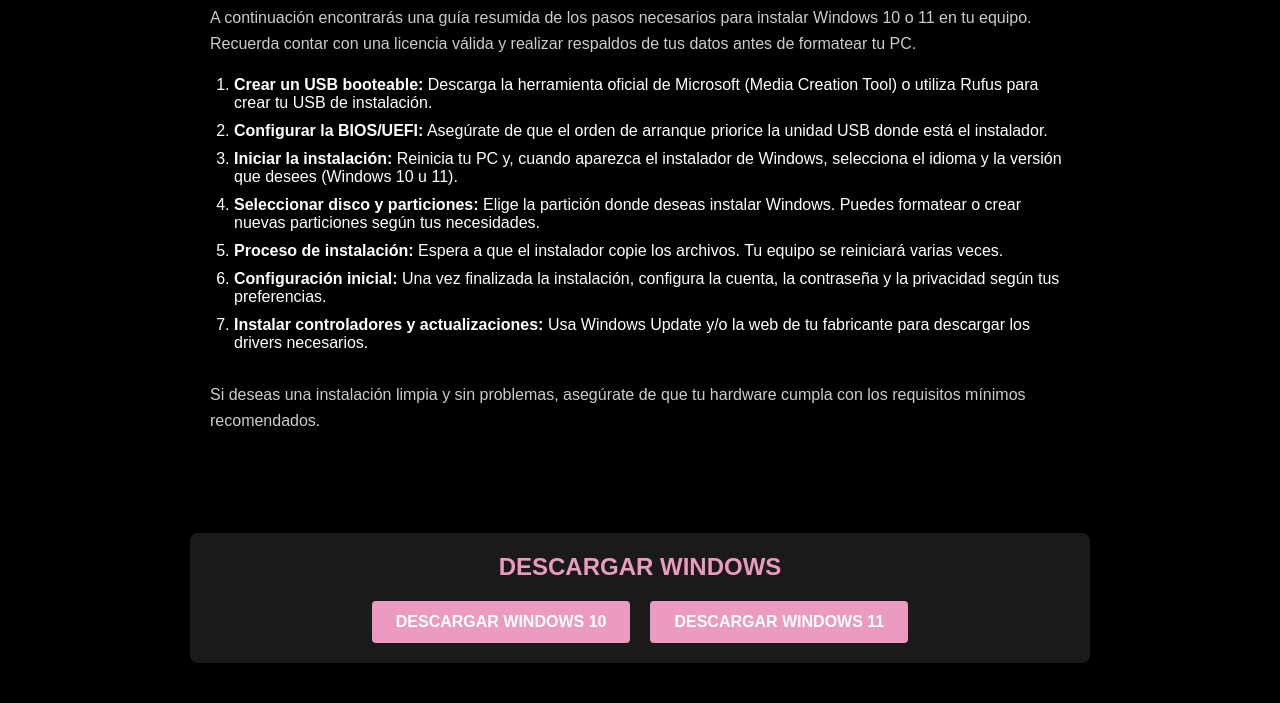
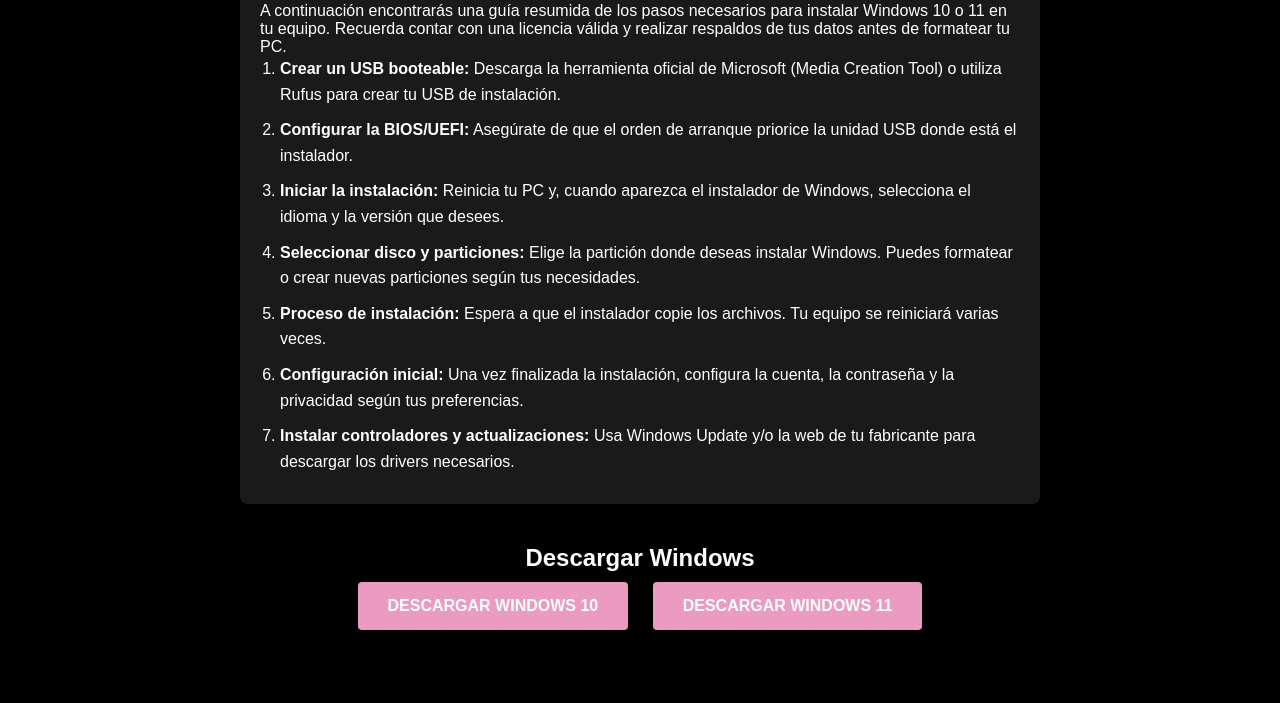
Before and after one commit to Danny-589/index, a plain HTML site: page Windows.html in a window 1280 px wide. Shown: the part 155-858 px from the top of the page. After the commit the page ends 835 px from the top, so only its background shows below. Drawn offline with Linux system fonts and the light colour scheme.

Commit message:
Eliminar cosas innecesarias

```diff
--- a/Windows.html
+++ b/Windows.html
@@ -2,105 +2,58 @@
 <html lang="es">
 <head>
   <meta charset="UTF-8">
-  <title>Instalación de Windows 10/11</title>
+  <title>Instalación de Windows</title>
   <meta name="viewport" content="width=device-width, initial-scale=1.0">
   <link rel="stylesheet" href="CSS.css">
   <style>
-    .install-section {
+    body {
+      background-color: #000;
+      color: #fff;
+      margin: 0;
+      font-family: Arial, sans-serif;
+    }
+    .main-content {
       max-width: 900px;
       margin: 0 auto;
-      padding: 40px 20px;
+      padding: 80px 20px 40px;
+      text-align: center;
     }
-    .install-section h1 {
-      font-size: 2.2rem;
+    .main-content h1 {
       margin-bottom: 20px;
-      text-align: center;
+      font-size: 2rem;
       text-transform: uppercase;
     }
-    .install-section p {
+    .install-steps {
+      text-align: left;
+      margin: 20px auto 40px;
+      background-color: #1a1a1a;
+      padding: 20px;
+      border-radius: 8px;
+      max-width: 800px;
+    }
+    .install-steps ol {
+      margin-left: 20px;
       line-height: 1.6;
-      margin-bottom: 20px;
-      color: #ccc;
     }
-    .steps-list {
-      margin-bottom: 30px;
-      padding-left: 1.5rem;
-    }
-    .steps-list li {
+    .install-steps li {
       margin-bottom: 10px;
     }
-
-    .additional-info {
-      max-width: 900px;
-      margin: 40px auto;
-      padding: 20px;
-      background-color: #1a1a1a;
-      border-radius: 8px;
+    .download-section {
+      margin-top: 40px;
     }
-    .additional-info h2 {
-      text-align: center;
-      margin-bottom: 20px;
-      text-transform: uppercase;
-      color: #eb9ac0;
-    }
-    .info-cards {
-      display: flex;
-      flex-wrap: wrap;
-      gap: 20px;
-      justify-content: center;
-    }
-    .info-card {
-      background-color: #000;
-      padding: 20px;
-      border-radius: 8px;
-      width: 280px;
-      box-shadow: 0 4px 6px rgba(0, 0, 0, 0.5);
-      transition: transform 0.3s ease;
-    }
-    .info-card:hover {
-      transform: translateY(-5px);
-    }
-    .info-card h3 {
-      font-size: 1.3rem;
-      margin-bottom: 10px;
-      color: #fff;
-    }
-    .info-card p {
-      color: #ccc;
-      line-height: 1.5;
-    }
-
-    .download-section {
-      max-width: 900px;
-      margin: 40px auto;
-      padding: 20px;
-      background-color: #1a1a1a;
-      border-radius: 8px;
-      text-align: center;
-    }
-    .download-section h2 {
-      text-transform: uppercase;
-      margin-bottom: 20px;
-      color: #eb9ac0;
-    }
-    .download-buttons {
-      display: flex;
-      justify-content: center;
-      gap: 20px;
-      flex-wrap: wrap;
-    }
-    .download-buttons a {
+    .download-btn {
       display: inline-block;
-      padding: 12px 24px;
+      margin: 10px;
+      padding: 15px 30px;
       background-color: #eb9ac0;
       color: #fff;
+      font-weight: bold;
       text-decoration: none;
-      font-weight: bold;
+      border-radius: 4px;
+      transition: background-color 0.3s;
       text-transform: uppercase;
-      border-radius: 4px;
-      transition: background-color 0.3s ease;
     }
-    .download-buttons a:hover {
+    .download-btn:hover {
       background-color: #d981a6;
     }
   </style>
@@ -131,35 +84,28 @@
     </div>
   </header>
 
-  <main style="margin-top: 60px;">
-    <section class="install-section">
-      <h1>Instalación de Windows 10/11</h1>
-      <p>
-        A continuación encontrarás una guía resumida de los pasos necesarios para instalar Windows 10 o 11 en tu equipo.
-        Recuerda contar con una licencia válida y realizar respaldos de tus datos antes de formatear tu PC.
-      </p>
-      <ol class="steps-list">
+  <div class="main-content">
+    <h1>Cómo instalar Windows (10 / 11)</h1>
+    <div class="install-steps">
+      <p>A continuación encontrarás una guía resumida de los pasos necesarios para instalar Windows 10 o 11 en tu equipo. Recuerda contar con una licencia válida y realizar respaldos de tus datos antes de formatear tu PC.</p>
+      <ol>
         <li><strong>Crear un USB booteable:</strong> Descarga la herramienta oficial de Microsoft (Media Creation Tool) o utiliza Rufus para crear tu USB de instalación.</li>
         <li><strong>Configurar la BIOS/UEFI:</strong> Asegúrate de que el orden de arranque priorice la unidad USB donde está el instalador.</li>
-        <li><strong>Iniciar la instalación:</strong> Reinicia tu PC y, cuando aparezca el instalador de Windows, selecciona el idioma y la versión que desees (Windows 10 u 11).</li>
+        <li><strong>Iniciar la instalación:</strong> Reinicia tu PC y, cuando aparezca el instalador de Windows, selecciona el idioma y la versión que desees.</li>
         <li><strong>Seleccionar disco y particiones:</strong> Elige la partición donde deseas instalar Windows. Puedes formatear o crear nuevas particiones según tus necesidades.</li>
         <li><strong>Proceso de instalación:</strong> Espera a que el instalador copie los archivos. Tu equipo se reiniciará varias veces.</li>
         <li><strong>Configuración inicial:</strong> Una vez finalizada la instalación, configura la cuenta, la contraseña y la privacidad según tus preferencias.</li>
         <li><strong>Instalar controladores y actualizaciones:</strong> Usa Windows Update y/o la web de tu fabricante para descargar los drivers necesarios.</li>
       </ol>
-      <p>
-        Si deseas una instalación limpia y sin problemas, asegúrate de que tu hardware cumpla con los requisitos mínimos recomendados.
-      </p>
-    </section>
+    </div>
 
-    <section class="download-section">
+    <div class="download-section">
       <h2>Descargar Windows</h2>
-      <div class="download-buttons">
-        <a href="https://www.microsoft.com/es-es/software-download/windows10" target="_blank" rel="noopener">Descargar Windows 10</a>
-        <a href="https://www.microsoft.com/es-es/software-download/windows11" target="_blank" rel="noopener">Descargar Windows 11</a>
-      </div>
-    </section>
-  </main>
+      <a href="https://www.microsoft.com/es-es/software-download/windows10" class="download-btn" target="_blank" rel="noopener">Descargar Windows 10</a>
+      <a href="https://www.microsoft.com/es-es/software-download/windows11" class="download-btn" target="_blank" rel="noopener">Descargar Windows 11</a>
+    </div>
+  </div>
+
 
   <script src="Jscorsair.js"></script>
 </body>
```
